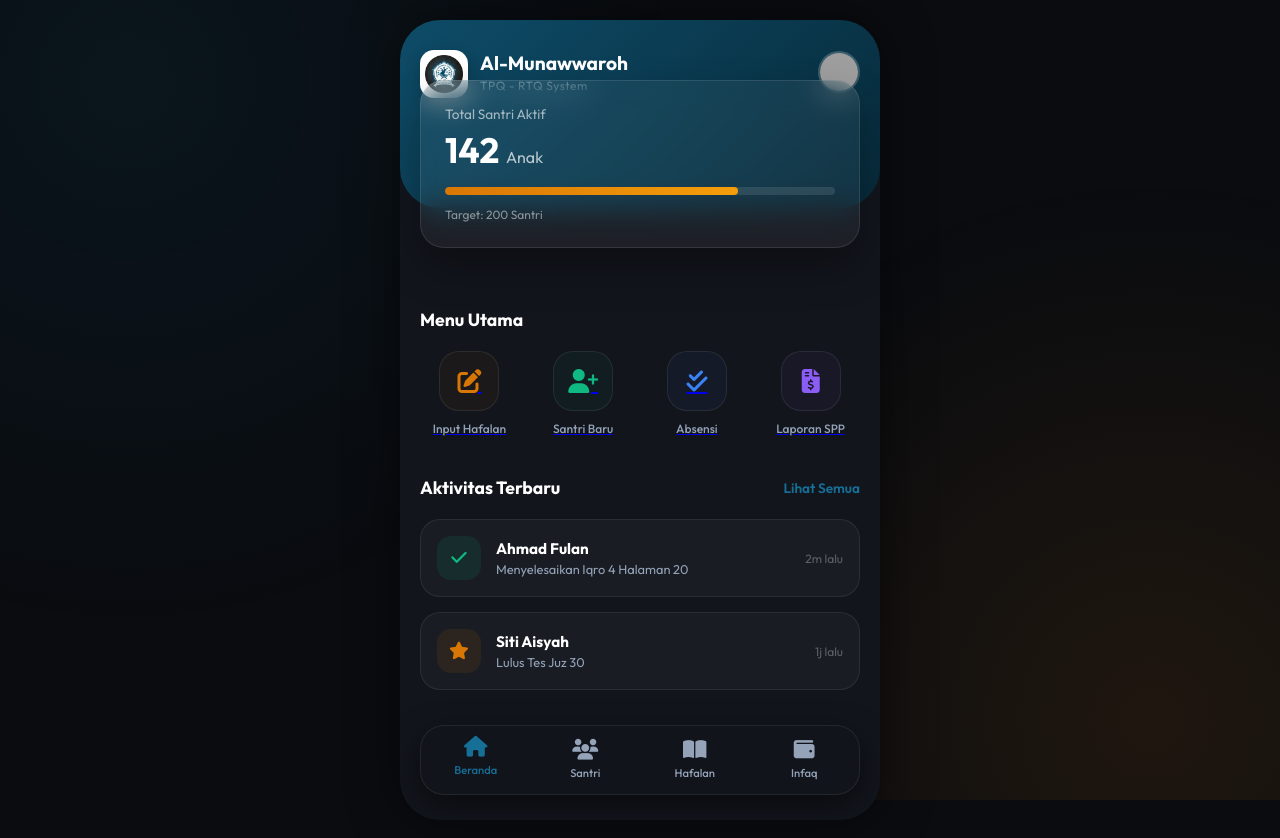
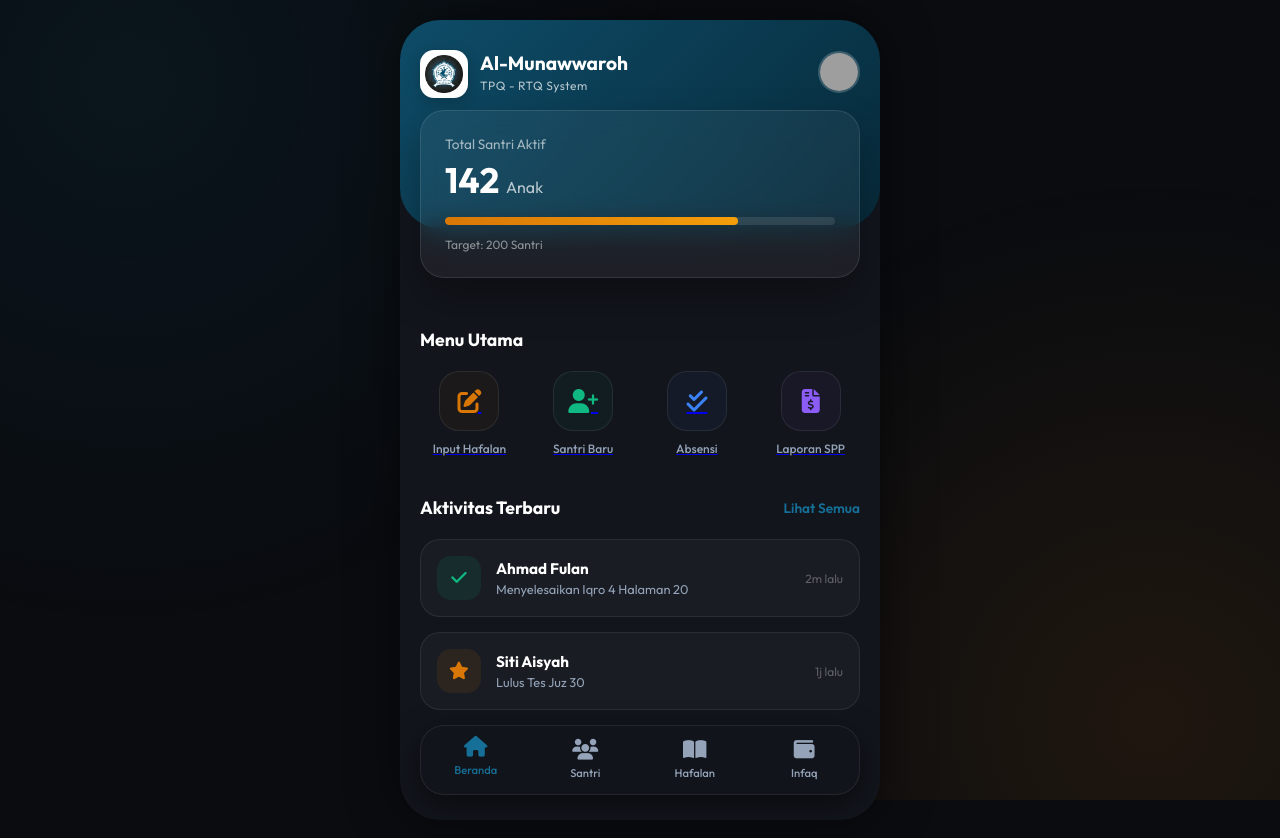
Before and after one commit to develzy/al-munawwaroh, a Next.js app: page / in a window 1280 px wide. Built offline with nearby package versions, Linux system fonts and the light colour scheme; grey boxes are pictures that could not be loaded.

Commit message:
Fix: adjust header and hero card spacing to prevent overlap

```diff
--- a/src/app/page.module.css
+++ b/src/app/page.module.css
@@ -34,7 +34,7 @@
 
 /* Header */
 .header {
-    padding: 30px 20px 80px 20px;
+    padding: 30px 20px 100px 20px;
     background: linear-gradient(135deg, var(--primary) 0%, var(--primary-dark) 100%);
     border-bottom-left-radius: 40px;
     border-bottom-right-radius: 40px;
@@ -116,7 +116,7 @@
     position: absolute;
     left: 20px;
     right: 20px;
-    bottom: -40px;
+    bottom: -50px;
     box-shadow: 0 20px 40px rgba(0, 0, 0, 0.3);
     z-index: 2;
 }
```
